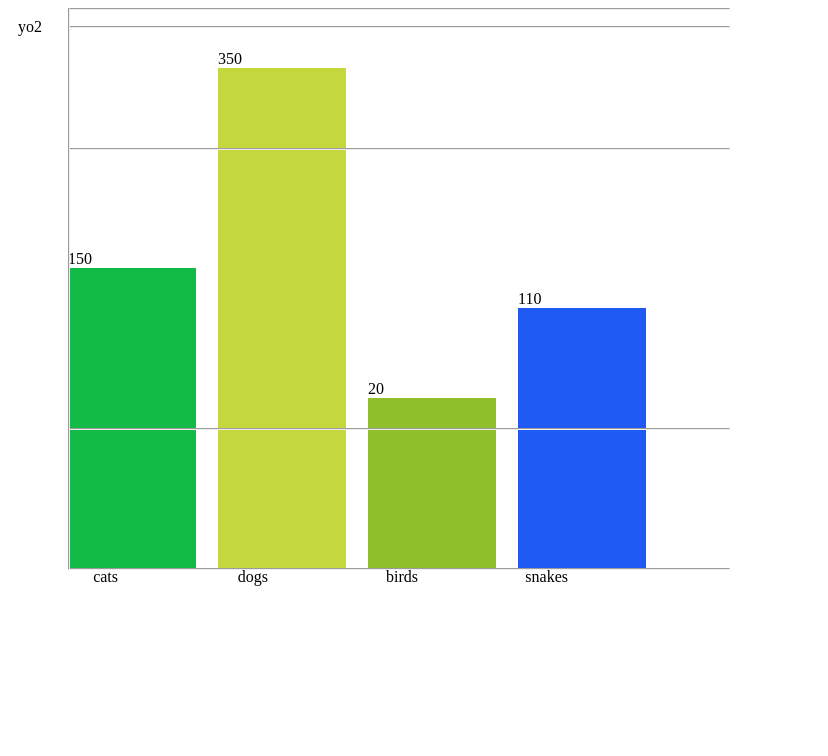
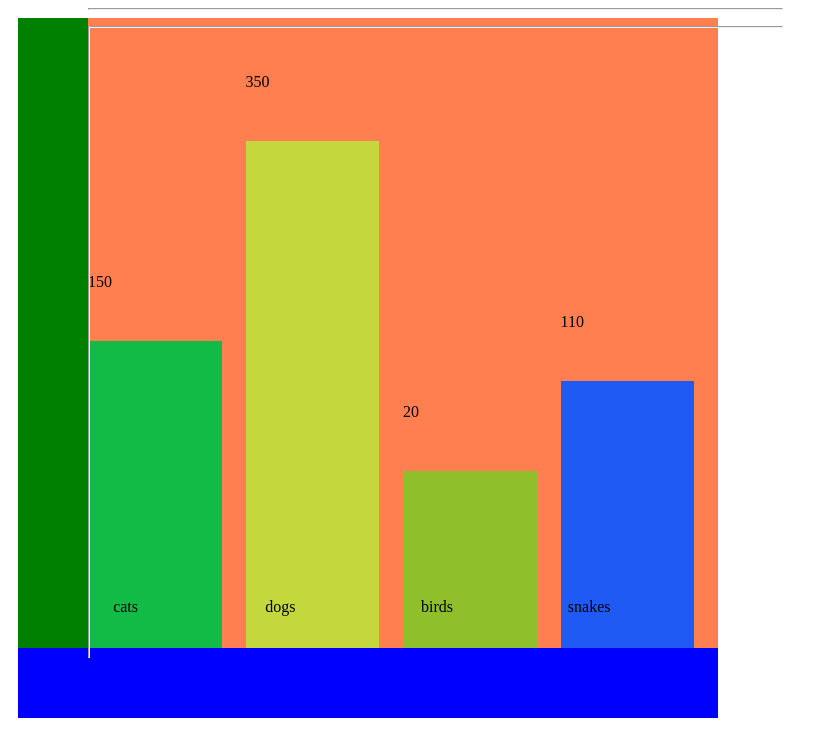
Before and after one commit to JacobMJones/GraphMaker, a website: page index.html in a window 1280 px wide. Shown: the whole page, without its empty margins (0-828 px from the left). Drawn offline with Linux system fonts and the light colour scheme.

Commit message:
New div system
Labels, values and bars are each a seperate div

```diff
--- a/script.js
+++ b/script.js
@@ -15,15 +15,30 @@ function drawBarChart(data, options, element) {
 
 	//the bottom of the div holds the names of the variables so the graph begins above the div's bottom
 	var divContainer = $(element);
+	//console.log($(element).height());
+    var divContainerHeight = $(element).height();
+	var divContainerWidth = $(element).width();
 
 
-	var barGraphDiv = $('<div id="bar-graph">yo</div>').appendTo(divContainer);
+	var barGraphDivHeight = divContainerHeight *.9;
+	var barGraphDivWidth = divContainerWidth *.9;
+	var barGraphLeftMargin = divContainerWidth *.1;
 
-	var graphLabelDiv = $('<div id="graph-labels">yo2</div>').appendTo(divContainer);
+	var graphLabelDivHeight = barGraphDivHeight;
+	var graphLabelDivWidth = divContainerWidth *.1;
+
+	var graphValuesDivHeight = divContainerHeight *.1;
+;
+	var graphValuesDivWidth = divContainerWidth;
+
+	var barGraphDiv = $("<div id='bar-graph' style=" + "margin-left:" + barGraphLeftMargin + ";" + "height:" + barGraphDivHeight + ";" + "width:" + barGraphDivWidth + ";" + "background-color:" + "coral" + ";" + ">" + "</div>").appendTo(divContainer);
+
+	var graphLabelDiv = $("<div id='graph-label' style=" + "height:" + graphLabelDivHeight + ";" + "width:" + graphLabelDivWidth + ";" + "background-color:" + "green" + ";" + ">" + "</div>").appendTo(divContainer);
 
 
 
-	var lineBottomModifier = 40;
+	var graphValuesDiv = $("<div id='graph-values' style=" + "height:" + graphValuesDivHeight + ";" + "width:" + graphValuesDivWidth + ";" + "background-color:" + "blue" + ";" + ">" + "</div>").appendTo(divContainer);
+
 
 
 	var myHtml = "";
@@ -52,7 +67,7 @@ function drawBarChart(data, options, element) {
 	for (var s = 0; s < sections.length; s++) {
 
 		// section and bar
-		myHtml += "<div class='bar' style=" + "height:" + sections[s].sectionHeight + ";" + "background-color:" + sections[s].color + ";" + "width:" + sections[s].sectionWidth + ";" + "margin-left:" + sections[s].distance + ";" + "text-align:" + "center" + ";" + "></div>";
+		myHtml += "<div class='bar' style=" + "height:" + sections[s].sectionHeight + ";" + "background-color:" + sections[s].color + ";" + "bottom:" + "0" + ";"+ "width:" + sections[s].sectionWidth + ";" + "margin-left:" + sections[s].distance + ";" + "text-align:" + "center" + ";" + "></div>";
 
 		//Name
 		myHtml += "<div class='barName' style=" + "height:" + 50 + ";" + "margin-left:" + sections[s].distance + ";" + ">" + sections[s].variableName + "</div>";
@@ -63,12 +78,12 @@ function drawBarChart(data, options, element) {
 	}
 
 	//value lines
-	var midValLine = ((barGraphHeight - lineBottomModifier) / 2) + lineBottomModifier;
+	var midValLine = barGraphHeight;
 
-	var bottomValLine = ((barGraphHeight - lineBottomModifier) / 4) + lineBottomModifier;
+	var bottomValLine = barGraphHeight;
 
+	var topValLine = barGraphHeight;
 
-	var topValLine = midValLine + bottomValLine - lineBottomModifier;
 	myHtml += "<hr class='valueLine' style=" + "width:" + lineWidth + ";" + "bottom:" + bottomValLine + ";" + ">";
 
 	myHtml += "<hr class='valueLine' style=" + "width:" + lineWidth + ";" + "margin-left:" + "bottom:" + midValLine + ";" + ">";
@@ -79,11 +94,11 @@ function drawBarChart(data, options, element) {
 
 
 	//border lines
-	myHtml += "<hr id='bottomLine' style=" + "width:" + lineWidth + ";" + "bottom:" + lineBottomModifier + ";" + ">";
+	myHtml += "<hr id='bottomLine' style=" + "width:" + lineWidth + ";"  + ">";
 
 	myHtml += "<hr id='topLine' style=" + "width:" + lineWidth + ";" + "bottom:" + (topValLine + (midValLine - bottomValLine)) + ";" + ">";
 
-	myHtml += "<hr id='verticalLine' style=" + "bottom:" + lineBottomModifier + ";" + "height:" + (barGraphHeight - lineBottomModifier) + ";" + ">";
+	myHtml += "<hr id='verticalLine' style=" + "height:" + barGraphHeight+ ";" + ">";
 
 	//append everything
 	$(barGraphDiv).html(myHtml);
--- a/styles.css
+++ b/styles.css
@@ -9,9 +9,7 @@
 
 #bar-graph{
   position: absolute;
-  width:600px;
-  height:600px;
-  margin-left: 50;
+
 }
 
 #graph-labels{
@@ -22,7 +20,7 @@
 	width:75;
 	display: inline-block;
 	float: left;
-	bottom: 50;
+
 
 }
 
```
